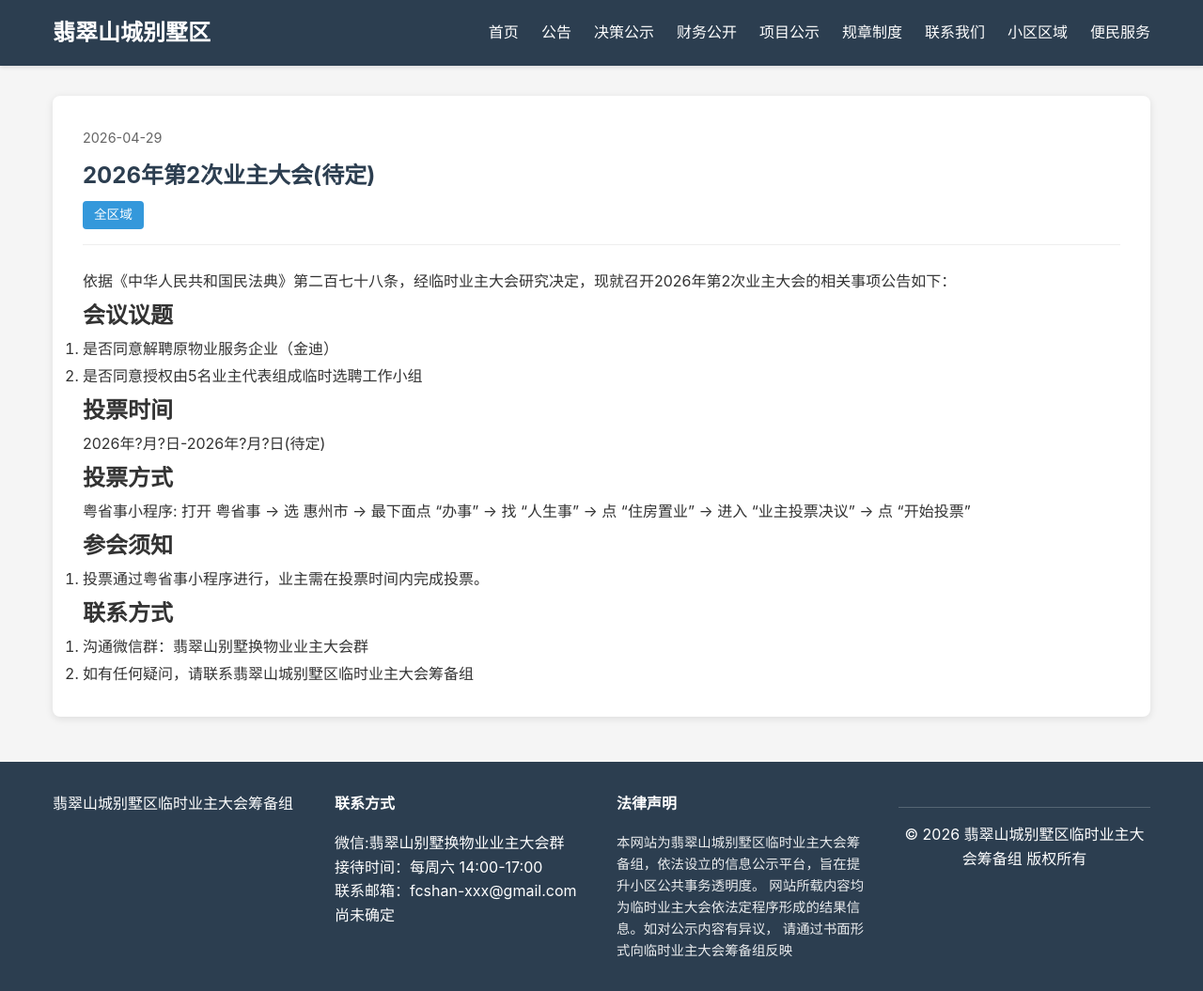
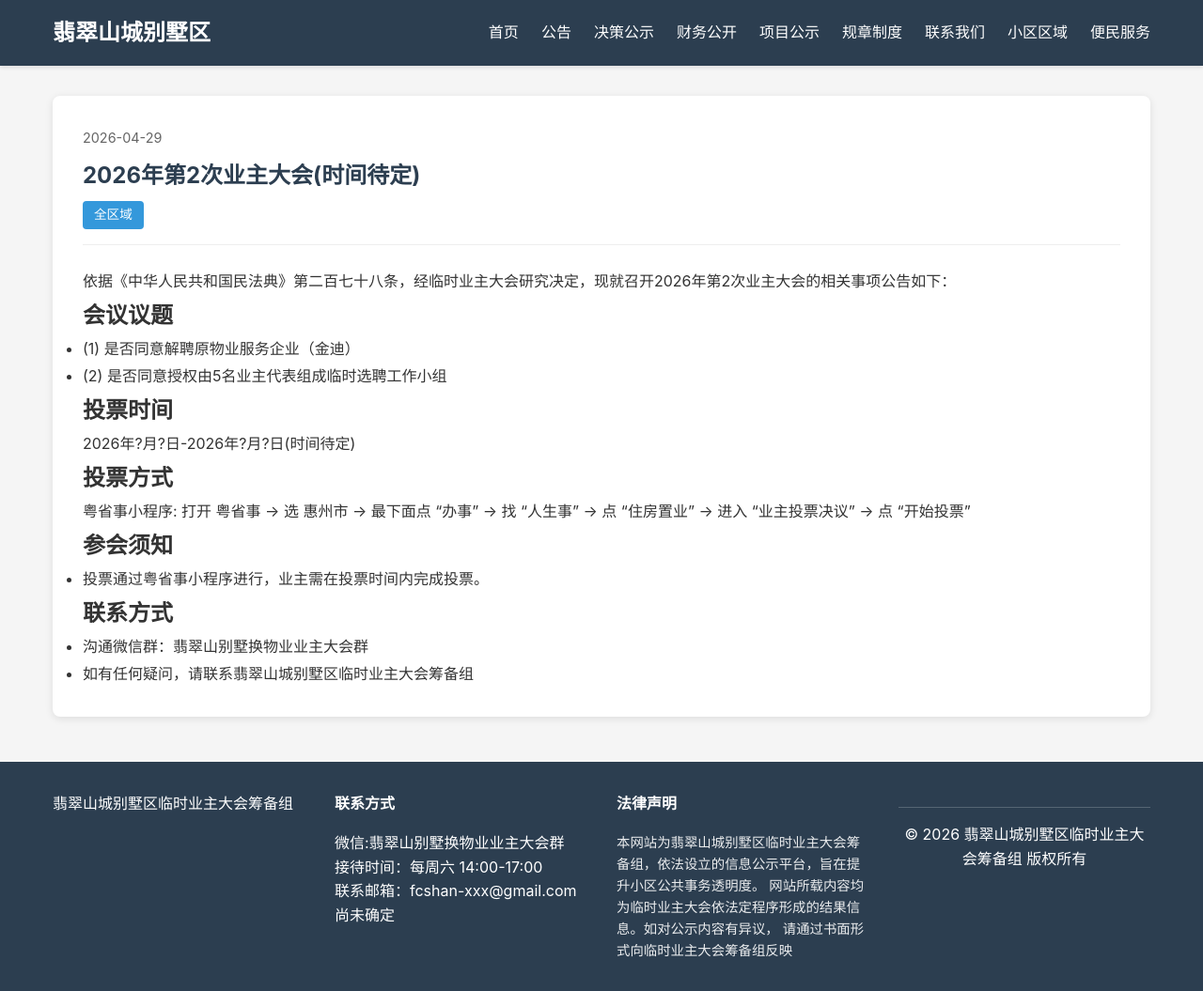
Before and after one commit to fcshan/fcshan.github.io, a Jekyll site: the page built from _announcements/20260429-meeting-announce-02.md, in a window 1280 px wide. Shown: the whole page at 94% size. Built offline with Jekyll 4.4.1, drawn with Linux system fonts in a browser that asks for light colours; comment, search, counter and statistics services are not loaded.

Commit message:
announcements

```diff
--- a/_announcements/20260429-meeting-announce-02.md
+++ b/_announcements/20260429-meeting-announce-02.md
@@ -1,6 +1,6 @@
 ---
 layout: document
-title: 2026年第2次业主大会(待定)
+title: 2026年第2次业主大会(时间待定)
 date: 2026-04-29
 area: 全区域
 excerpt: 定于2026年?月?日召开2026年第2次业主大会，会议议题：1. 是否同意解聘原物业服务企业（金迪）, 2. 是否同意授权由5名业主代表组成临时选聘工作小组。
@@ -10,13 +10,12 @@
 
 ## 会议议题
 
-1. 是否同意解聘原物业服务企业（金迪）
-
-2. 是否同意授权由5名业主代表组成临时选聘工作小组
+- (1) 是否同意解聘原物业服务企业（金迪）
+- (2) 是否同意授权由5名业主代表组成临时选聘工作小组
 
 ## 投票时间
 
-2026年?月?日-2026年?月?日(待定)
+2026年?月?日-2026年?月?日(时间待定)
 
 ## 投票方式
 
```
Also changed, not shown: other parts of _announcements/20260429-meeting-announce-02.md (+3 -3 lines), _announcements/20260104-meeting-announce-01.md (+4 -4 lines).
